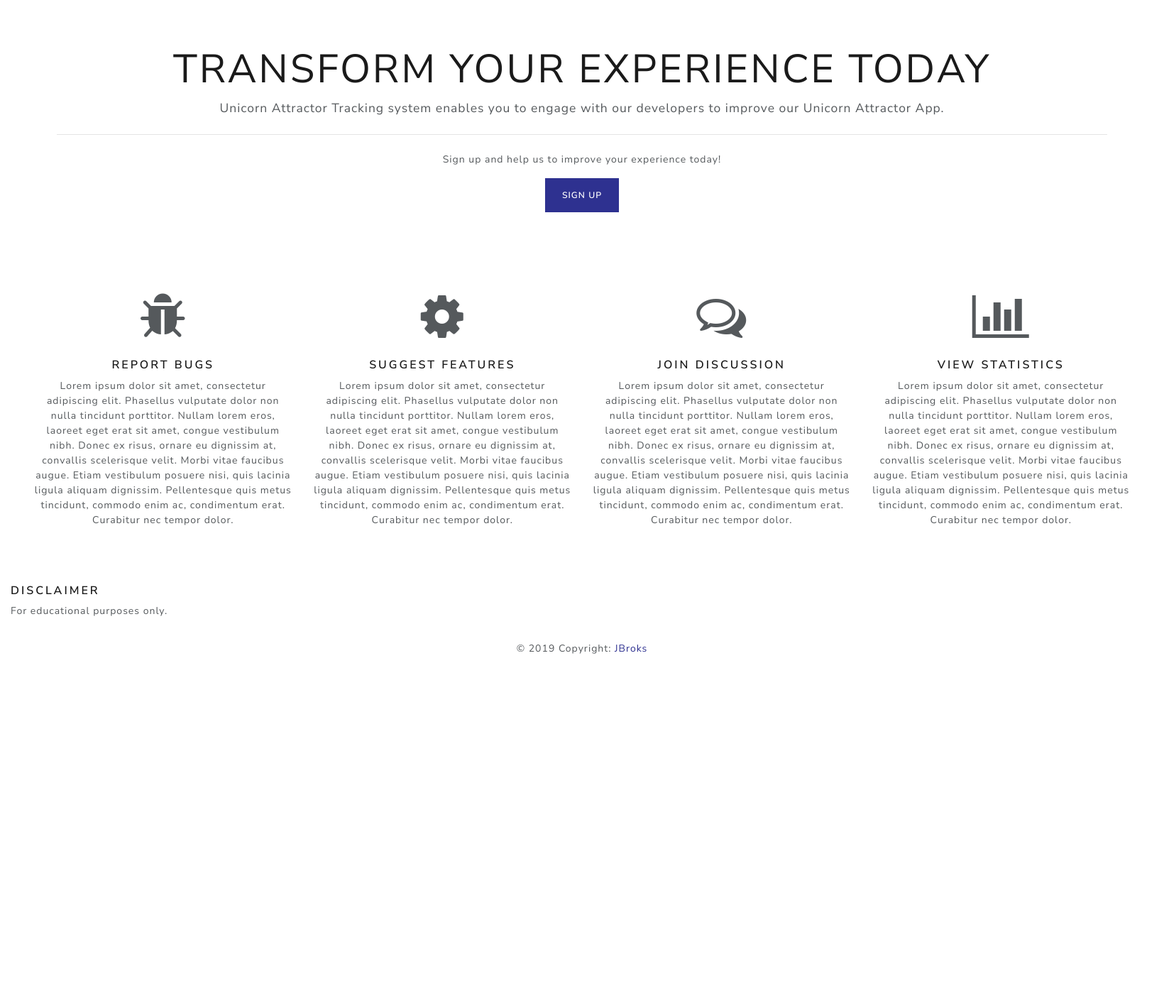
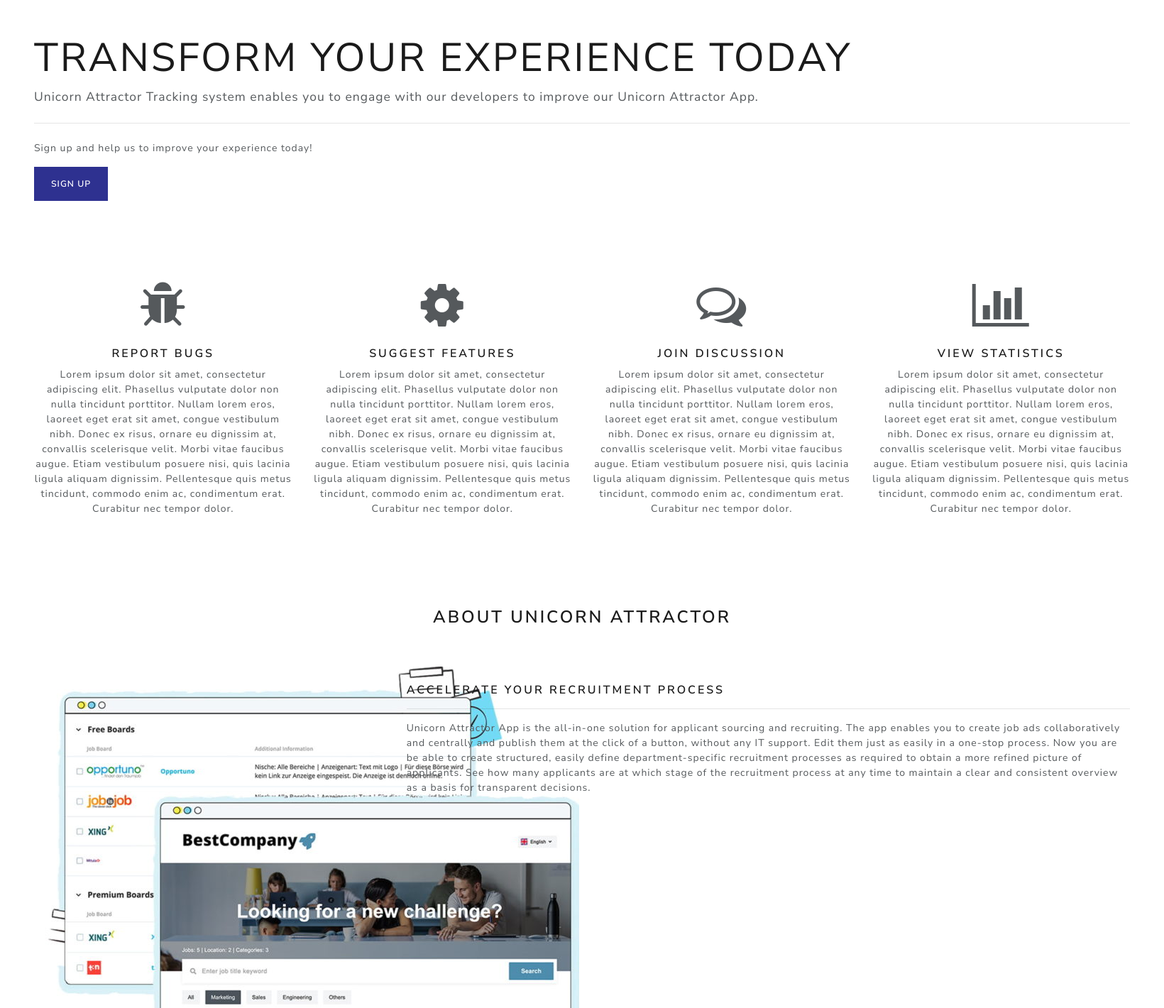
Before and after one commit to JBroks/unicornattractor_issue_tracker, a Django app: page / in a window 1640 px wide; the page is wider, and only the part inside the window is pictured. Shown: the part 101-1521 px from the top of that part at 71% size. Before the commit the page ends 1022 px from the top of that part, so only its background shows below. Run offline with Django 3.2, Linux system fonts and the light colour scheme; some libraries are stand-ins or nearby versions.

Commit message:
Outline of the features section added. About UA app and get the app section added

```diff
--- a/home/templates/index.html
+++ b/home/templates/index.html
@@ -1,19 +1,19 @@
 {% extends 'base.html' %} {% load static from staticfiles %} {% block page_title %} Homepage {% endblock %} {% block content %}
 
 <!-- Page content container (BEGINNING) -->
-<section class="content-container pb-3 px-sm-5 px-3">
+<section class="content-container">
 
     <!-- Jumbotron section (BEGINNING) -->
     <section id="jumbotron-section">
-        <div class="jumbotron">
-            <h1 class="display-4 text-center">Transform your experience today</h1>
-            <p class="lead text-center">Unicorn Attractor Tracking system enables you to engage with our developers to improve our Unicorn Attractor App.</p>
+        <div class="jumbotron mb-0 py-5 px-4 px-md-5">
+            <h1 class="display-4">Transform your experience today</h1>
+            <p class="lead">Unicorn Attractor Tracking system enables you to engage with our developers to improve our Unicorn Attractor App.</p>
             <hr class="my-4"> {% if user.is_authenticated %}
-            <p class="text-center">Add your ticket to report an issue or suggest a new feature, or join a discussion on our Forum!</p>
-            <p class="text-center"><a class="btn btn-primary" href="{% url 'add_ticket' %}" role="button">Add ticket</a> <a class="btn btn-primary ml-3" href="{% url 'forum' %}" role="button">Forum</a></p>
+            <p>Add your ticket to report an issue or suggest a new feature, or join a discussion on our Forum!</p>
+            <p><a class="btn btn-primary" href="{% url 'add_ticket' %}" role="button">Add ticket</a> <a class="btn btn-primary ml-3" href="{% url 'forum' %}" role="button">Forum</a></p>
             {% else %}
-            <p class="text-center">Sign up and help us to improve your experience today!</p>
-            <p class="text-center"><a class="btn btn-primary" href="{% url 'registration' %}" role="button">Sign up</a></p>
+            <p>Sign up and help us to improve your experience today!</p>
+            <p><a class="btn btn-primary" href="{% url 'registration' %}" role="button">Sign up</a></p>
             {% endif %}
         </div>
     </section>
@@ -21,40 +21,84 @@
 
     <!-- Section explaining Tracker features / page elements to be explored by the user (BEGINNING) -->
     <section id="page-features-section">
-        <div class="row">
+        <div class="row py-5 px-4 px-md-5">
             <div class="col-md-3 col-sm-6 col-xs-12 text-center">
                 <i class="fa fa-bug fa-5x mb-4" aria-hidden="true"></i>
                 <h5>Report Bugs</h5>
-                <p>Lorem ipsum dolor sit amet, consectetur adipiscing elit. Phasellus vulputate dolor non nulla tincidunt porttitor. Nullam lorem eros, laoreet eget erat sit amet, congue vestibulum nibh. Donec ex risus, ornare eu dignissim at, convallis scelerisque velit. Morbi vitae faucibus augue. Etiam vestibulum posuere nisi, quis lacinia ligula aliquam dignissim. Pellentesque quis metus tincidunt, commodo enim ac, condimentum erat. Curabitur nec tempor dolor.</p>
+                <p>Lorem ipsum dolor sit amet, consectetur adipiscing elit. Phasellus vulputate dolor non nulla tincidunt porttitor. Nullam lorem eros, laoreet eget erat sit amet, congue vestibulum nibh. Donec ex risus, ornare eu dignissim at, convallis
+                    scelerisque velit. Morbi vitae faucibus augue. Etiam vestibulum posuere nisi, quis lacinia ligula aliquam dignissim. Pellentesque quis metus tincidunt, commodo enim ac, condimentum erat. Curabitur nec tempor dolor.</p>
             </div>
             <div class="col-md-3 col-sm-6 col-xs-12 text-center">
                 <i class="fa fa-cog fa-5x mb-4" aria-hidden="true"></i>
                 <h5>Suggest Features</h5>
-                 <p>Lorem ipsum dolor sit amet, consectetur adipiscing elit. Phasellus vulputate dolor non nulla tincidunt porttitor. Nullam lorem eros, laoreet eget erat sit amet, congue vestibulum nibh. Donec ex risus, ornare eu dignissim at, convallis scelerisque velit. Morbi vitae faucibus augue. Etiam vestibulum posuere nisi, quis lacinia ligula aliquam dignissim. Pellentesque quis metus tincidunt, commodo enim ac, condimentum erat. Curabitur nec tempor dolor.</p>
+                <p>Lorem ipsum dolor sit amet, consectetur adipiscing elit. Phasellus vulputate dolor non nulla tincidunt porttitor. Nullam lorem eros, laoreet eget erat sit amet, congue vestibulum nibh. Donec ex risus, ornare eu dignissim at, convallis
+                    scelerisque velit. Morbi vitae faucibus augue. Etiam vestibulum posuere nisi, quis lacinia ligula aliquam dignissim. Pellentesque quis metus tincidunt, commodo enim ac, condimentum erat. Curabitur nec tempor dolor.</p>
             </div>
             <div class="col-md-3 col-sm-6 col-xs-12 text-center">
                 <i class="fa fa-comments-o fa-5x mb-4" aria-hidden="true"></i>
                 <h5>Join Discussion</h5>
-                <p>Lorem ipsum dolor sit amet, consectetur adipiscing elit. Phasellus vulputate dolor non nulla tincidunt porttitor. Nullam lorem eros, laoreet eget erat sit amet, congue vestibulum nibh. Donec ex risus, ornare eu dignissim at, convallis scelerisque velit. Morbi vitae faucibus augue. Etiam vestibulum posuere nisi, quis lacinia ligula aliquam dignissim. Pellentesque quis metus tincidunt, commodo enim ac, condimentum erat. Curabitur nec tempor dolor.</p>
+                <p>Lorem ipsum dolor sit amet, consectetur adipiscing elit. Phasellus vulputate dolor non nulla tincidunt porttitor. Nullam lorem eros, laoreet eget erat sit amet, congue vestibulum nibh. Donec ex risus, ornare eu dignissim at, convallis
+                    scelerisque velit. Morbi vitae faucibus augue. Etiam vestibulum posuere nisi, quis lacinia ligula aliquam dignissim. Pellentesque quis metus tincidunt, commodo enim ac, condimentum erat. Curabitur nec tempor dolor.</p>
             </div>
             <div class="col-md-3 col-sm-6 col-xs-12 text-center">
                 <i class="fa fa-bar-chart fa-5x mb-4" aria-hidden="true"></i>
                 <h5>View Statistics</h5>
-                <p>Lorem ipsum dolor sit amet, consectetur adipiscing elit. Phasellus vulputate dolor non nulla tincidunt porttitor. Nullam lorem eros, laoreet eget erat sit amet, congue vestibulum nibh. Donec ex risus, ornare eu dignissim at, convallis scelerisque velit. Morbi vitae faucibus augue. Etiam vestibulum posuere nisi, quis lacinia ligula aliquam dignissim. Pellentesque quis metus tincidunt, commodo enim ac, condimentum erat. Curabitur nec tempor dolor.</p>
+                <p>Lorem ipsum dolor sit amet, consectetur adipiscing elit. Phasellus vulputate dolor non nulla tincidunt porttitor. Nullam lorem eros, laoreet eget erat sit amet, congue vestibulum nibh. Donec ex risus, ornare eu dignissim at, convallis
+                    scelerisque velit. Morbi vitae faucibus augue. Etiam vestibulum posuere nisi, quis lacinia ligula aliquam dignissim. Pellentesque quis metus tincidunt, commodo enim ac, condimentum erat. Curabitur nec tempor dolor.</p>
             </div>
         </div>
     </section>
     <!-- Section explaining Tracker features / page elements to be explored by the user (END) -->
 
     <!-- Section explaining the main app features - About Unicorn Attractor (BEGINNING) -->
-     <section id="about-app-section">
+    <section id="about-app-section" class="py-5">
+        <h3 class="text-center pt-3 pb-5 px-4 px-md-5">About Unicorn Attractor</h3>
+
+        <div class="row pb-3 px-4 px-md-5">
+            <div class="col-lg-4 col-md-5 col-sm-12 my-auto"><img src="/media/app/UA-img-2.jpg"></img>
+            </div>
+            <div class="col-lg-8 col-md-7 col-sm-12">
+                <h5 class="pt-4">Accelerate Your Recruitment Process</h5>
+                <hr class="hr-divider">
+                <p>Unicorn Attractor App is the all-in-one solution for applicant sourcing and recruiting. The app enables you to create job ads collaboratively and centrally and publish them at the click of a button, without any IT support. Edit them just as easily in a one-stop process. Now you are be able to create structured, easily define department-specific recruitment processes as required to obtain a more refined picture of applicants. See how many applicants are at which stage of the recruitment process at any time to maintain a clear and consistent overview as a basis for transparent decisions.
+                </p>
+            </div>
+        </div>
+
+        <div class="row d-flex justify-content-end py-3 px-4 px-md-5">
+            <div class="col-sm-12 d-block d-md-none"><img src="/media/app/UA-img-4.jpg"></img>
+            </div>
+            <div class="col-lg-8 col-md-7 col-sm-12">
+                <h5 class="pt-4">Fill Critical Positions Quickly with the Right Candidates</h5>
+                <hr class="hr-divider">
+                <p>Publish job ads on any (or all) of the popular recruitment portals with only a few clicks while enjoying the benefits of centralized billing and preferential framework contracts. Each application is automatically tagged with the channel through which it is received. As a result, you know very quickly which portal works most effectively for you, so you can prioritize it.</p>
+            </div>
+            <div class="col-lg-4 col-md-5 d-none d-md-block my-auto"><img src="/media/app/UA-img-4.jpg"></img>
+            </div>
+        </div>
+
+        <div class="row pb-3 px-4 px-md-5">
+            <div class="col-lg-4 col-md-5 col-sm-12 my-auto"><img src="/media/app/UA-img-3.jpg"></img>
+            </div>
+            <div class="col-lg-8 col-md-7 col-sm-12">
+                <h5 class="pt-4">Stress-free Data Transfers and Reports at Your Fingertips</h5>
+                <hr class="hr-divider">
+                <p>Personio is your recruitment dashboard. Gone are the days when you needed to send documents and information from A to B: With Personio, you rather invite employees to access data within the system. You grant access permissions at different levels to ensure you are always in control of which people involved in the recruitment process have access to which applicant data. Naturally, Personio is fully GDPR-compliant. Use Personio to make data-driven decisions and avoid misjudgments. Personio provides you with current data on a wide range of processes at the click of a button: whether cost per hire or the effectiveness of various recruitment channels.</p>
+            </div>
+        </div>
 
     </section>
     <!-- Section explaining the main app features - About Unicorn Attractor (END) -->
 
     <!-- Section containing link to app store - Get Unicorn Attractor (BEGINNING) -->
-     <section id="get-app-section">
-
+    <section id="get-app-section" class="py-5">
+        <h3 class="text-center pt-3 pb-5 px-4 px-md-5">Get Unicorn Attractor App</h3>
+        <div class="row text-center pt-4">
+            <div class="col-sm-12 badge">
+                <a class="pr-5" href="https://apps.apple.com/"><img src="/media/badges/apple-store-badge.png" alt="Apple store badge"></a>
+                <a hclass="pl-5" ref="https://play.google.com/store?gl=IE"><img src="/media/badges/google-play-badge.png" alt="Google store badge"></a>
+            </div>
+        </div>
     </section>
     <!-- Section containing link to app store - Get Unicorn Attractor (END) -->
 
```
